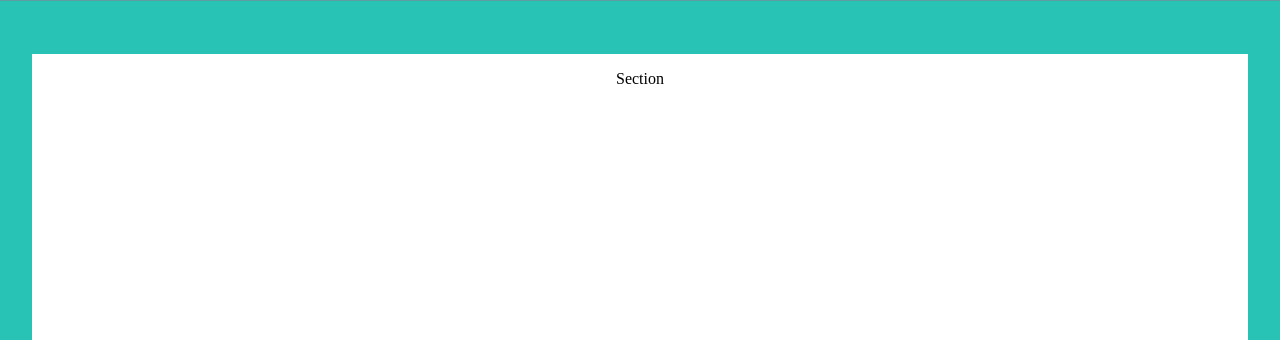
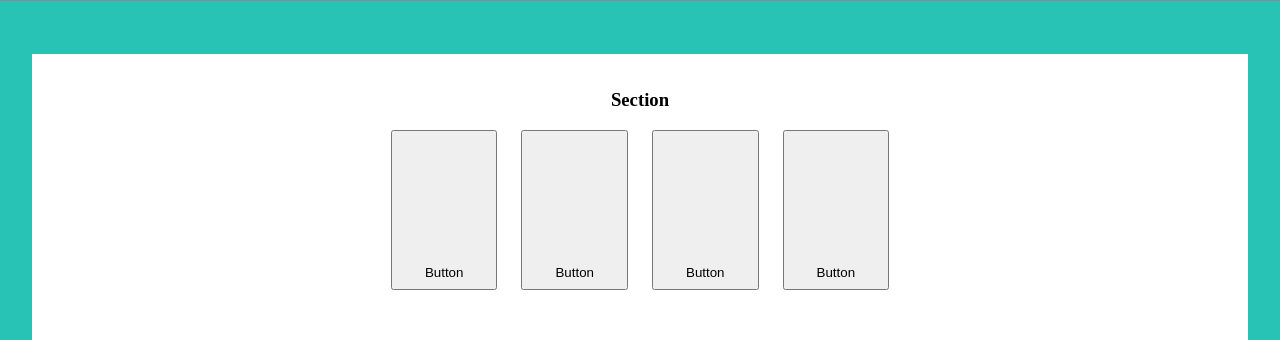
Before and after one commit to BronwenM/referee-scheduler, a React app in the folder frontend/: page / in a window 1280 px wide. Shown: the part 719-1059 px from the top of the page. Built offline with nearby package versions, Linux system fonts and the light colour scheme; no server answers; the HTML template or start-up script is replaced by a standard one.

Commit message:
Added basic action buttons to dash

```diff
--- a/frontend/src/components/Button/Button.jsx
+++ b/frontend/src/components/Button/Button.jsx
@@ -4,8 +4,8 @@ import './Button.scss';
 const Button = (props) => {
   const{ handle, name, className } = props;
   return (
-    <button className={`button ${className}`} onClick={handle}>
-      {name}
+    <button className={`custom-button ${className}`} onClick={handle}>
+      <div>{name}</div>
     </button>
   );
 };
--- a/frontend/src/components/Button/Button.scss
+++ b/frontend/src/components/Button/Button.scss
@@ -0,0 +1,3 @@
+.custom-button {
+  cursor: pointer;
+}
--- a/frontend/src/components/Dashboard/Dashboard.jsx
+++ b/frontend/src/components/Dashboard/Dashboard.jsx
@@ -1,5 +1,6 @@
 import React from 'react';
 import './dashboard.scss'
+import Button from '../Button/Button';
 
 const Dashboard = (props) => {
   const {userRole} = props;
@@ -7,7 +8,13 @@ const Dashboard = (props) => {
   return (
     <section className='dashboard'>
       <div className='dashboard__content'>
-        Section
+        <h3>Section</h3>
+        <div className='dashboard__actions'>
+          <Button name="Button" className="dashboard__button"/>
+          <Button name="Button" className="dashboard__button"/>
+          <Button name="Button" className="dashboard__button"/>
+          <Button name="Button" className="dashboard__button"/>
+        </div>
       </div>
     </section>
   )
--- a/frontend/src/components/Dashboard/dashboard.scss
+++ b/frontend/src/components/Dashboard/dashboard.scss
@@ -4,3 +4,19 @@
   background-color: white;
   padding: 16px;
 }
+
+.dashboard__actions {
+  display: flex;
+  flex-direction: row;
+  justify-content: center;
+  gap: 24px;
+
+  .dashboard__button {
+    min-height: 10rem;
+    padding: 32px 32px 8px;
+
+    display: flex;
+    flex-direction: column;
+    justify-content: end;
+  }
+}
```
Also changed, not shown: 1 other file (tests, documents, lock files or other folders).
